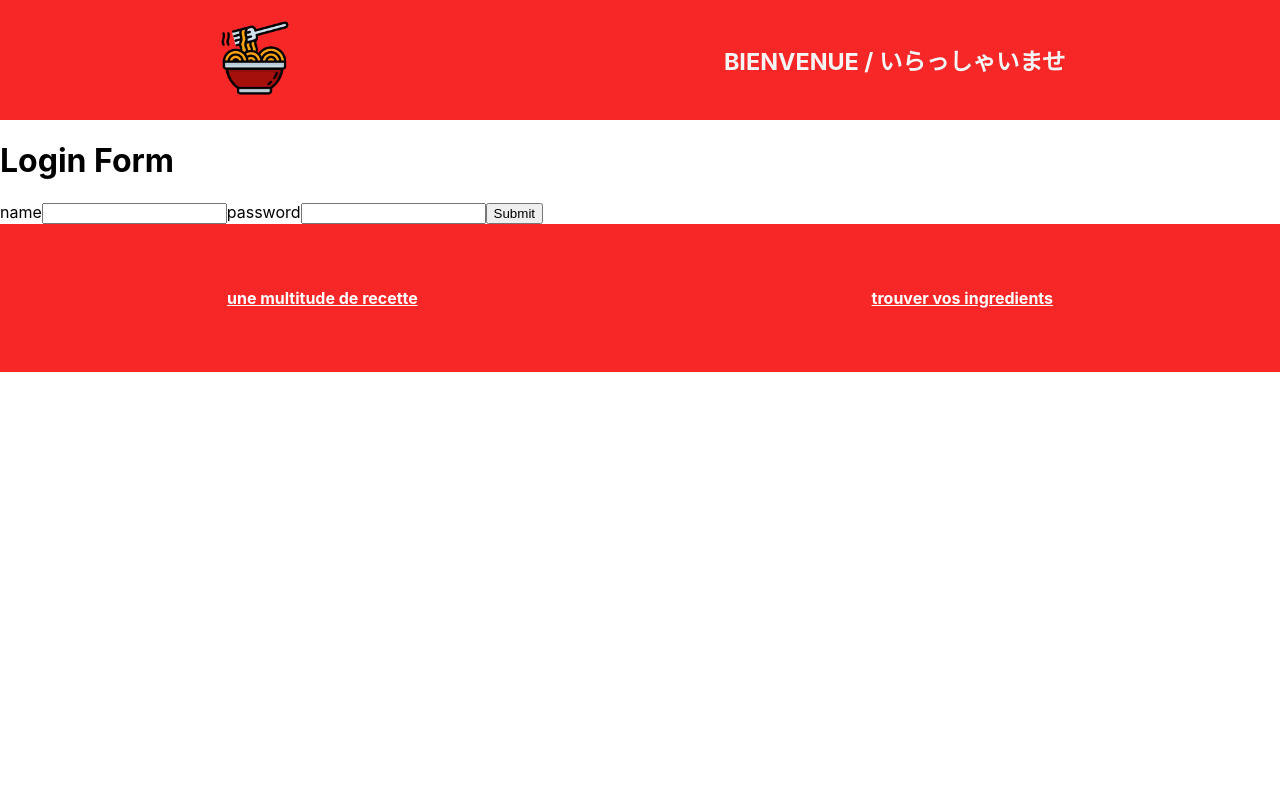
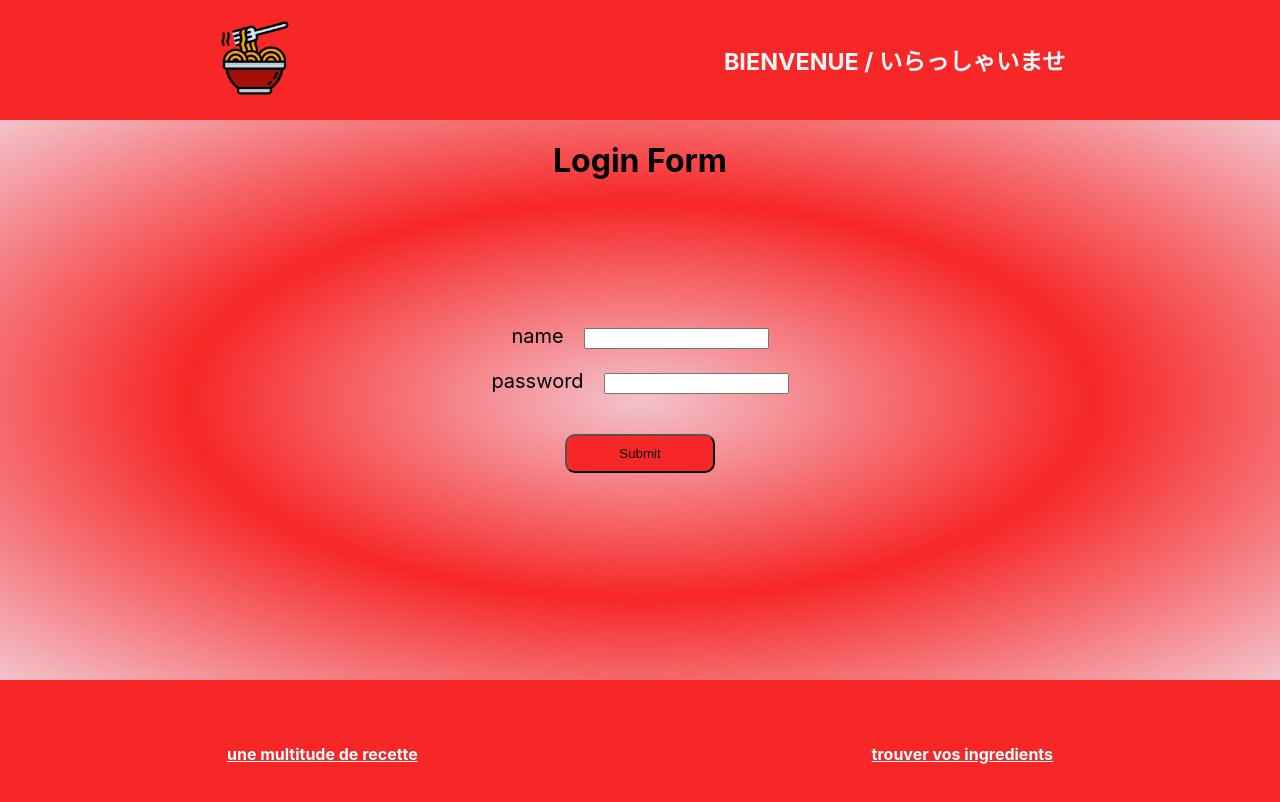
Before and after one commit to animmaa/checkpoint4front, a React (Create React App) app: page /login in a window 1280 px wide. Shown: the top 802 px of the page. Built offline with nearby package versions, Linux system fonts and the light colour scheme.

Commit message:
css et login

```diff
--- a/src/components/login/Login.js
+++ b/src/components/login/Login.js
@@ -3,6 +3,7 @@ import { useFormik } from 'formik';
 import { useNavigate } from 'react-router-dom';
 import axios from 'axios';
 import { useLogin } from '../../context/LoginProvider';
+import './login.scss';
 
 const Login = () => {
   const navigator = useNavigate();
@@ -52,7 +53,7 @@ const Login = () => {
   });
 
   return (
-    <div className="Login">
+    <div className="login">
       <h1>Login Form</h1>
       <p className="error">{error}</p>
       <form onSubmit={formik.handleSubmit}>
--- /dev/null
+++ b/src/components/login/login.scss
@@ -0,0 +1,31 @@
+@import '../../global.scss';
+
+.login {
+  display: flex;
+  flex-direction: column;
+  height: 70vh;
+  background: radial-gradient(rgb(243, 195, 203), $redJap, rgb(243, 195, 203));
+  h1 {
+      text-align: center;
+  }
+  form {
+    display: flex;
+    flex-direction: column;
+    align-items: center;
+    padding-top: 10vh;
+    button {
+        width: 150px;
+        padding: 10px;
+        margin-top: 30px;
+        border-radius: 10px;
+        background-color: $redJap;
+    }
+    label {
+        padding: 10px;
+        font-size: 20px;
+        input {
+            margin-left: 20px;
+        }
+    }
+  }
+}
--- a/src/components/pages/home/home.scss
+++ b/src/components/pages/home/home.scss
@@ -1,7 +1,7 @@
 @import '../../../global.scss';
 
 .home {
-    background-color: rgb(245, 233, 212);
+    background: linear-gradient(rgb(243, 195, 203), rgb(214, 97, 214), rgb(243, 195, 203));
     height: 70vh;
 
     .general-home{
@@ -12,8 +12,8 @@
         text-align: center;
         .border-tab {
             border-radius: 100px;
-            background-color: rgb(241, 74, 74);
-            margin: 5% 15%;
+            background-color: $redJap;
+            margin: 1% 10%;
             padding: 3%;
             a{
                 color: black;
--- a/src/components/pages/listDishes/listDishes.scss
+++ b/src/components/pages/listDishes/listDishes.scss
@@ -32,7 +32,7 @@
         display: flex;
         flex-direction: column;
         align-items: center;
-        background-color: $redJap;
+        background: linear-gradient(to right,rgb(243, 195, 203), $redJap, rgb(243, 195, 203));
         border-radius: 30px;
 
         .title {
```
